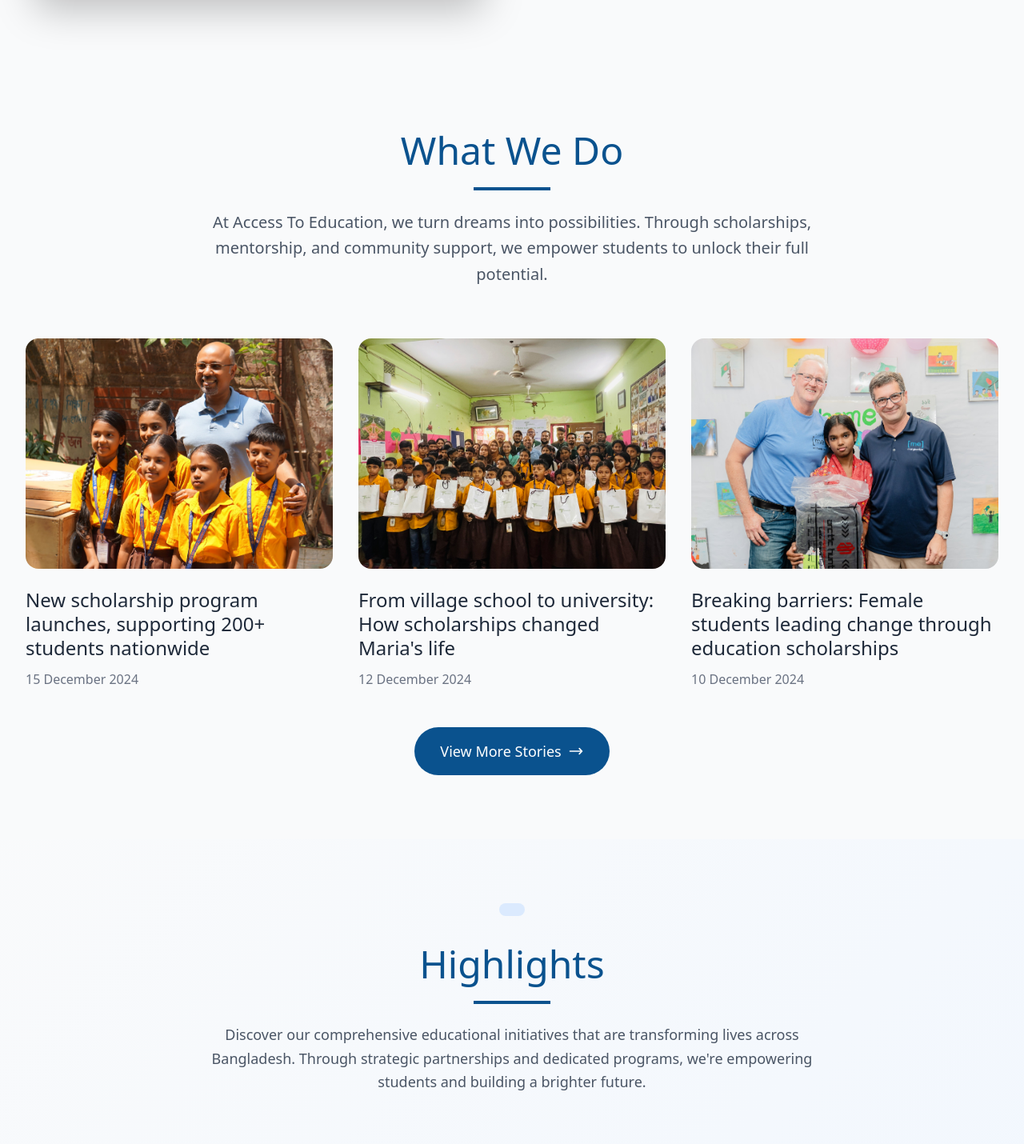
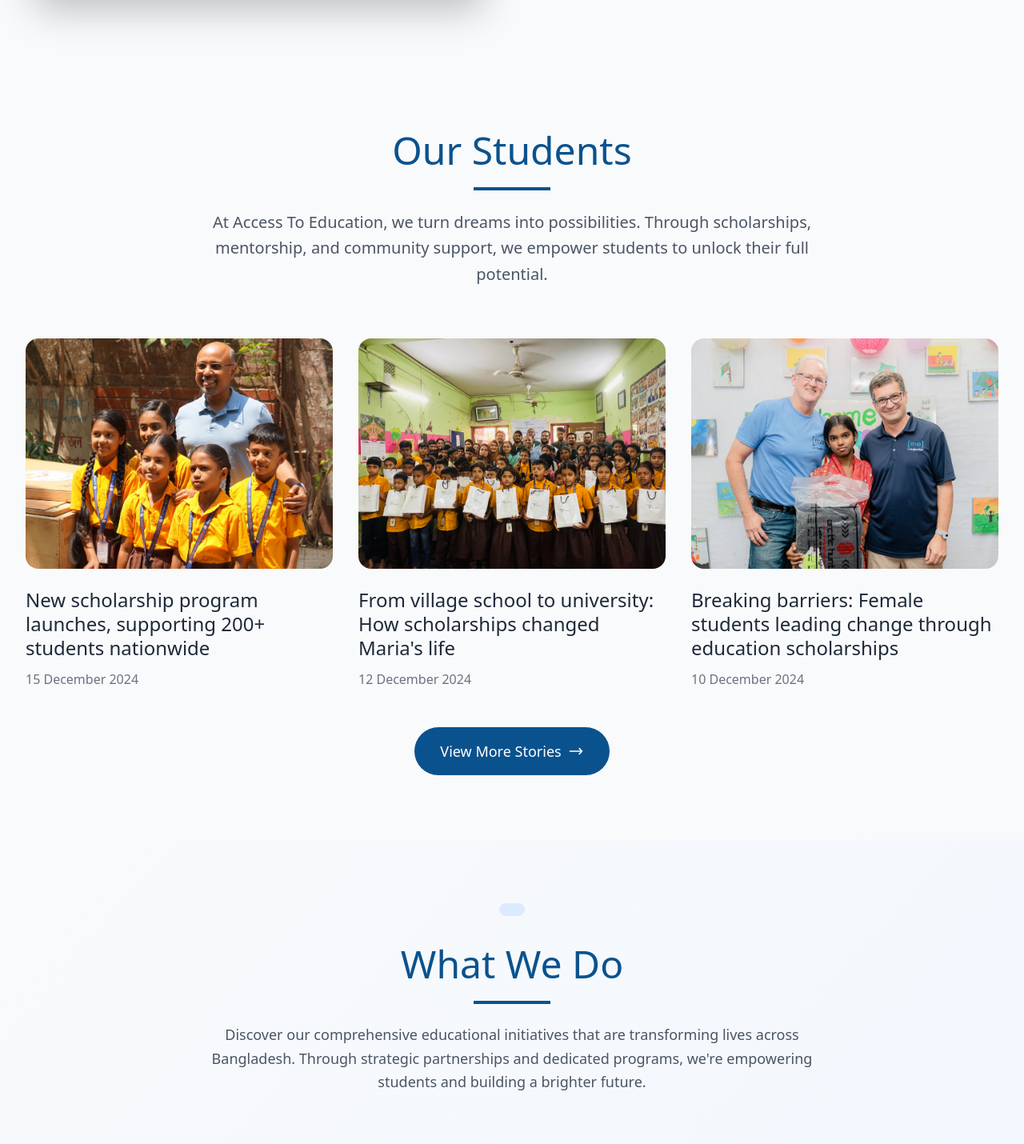
Before and after one commit to NafisaMehreen/A2E_web, a React (Vite) app: page / in a window 1280 px wide. Shown: the part 2562-3992 px from the top of the page at 80% size. Built offline with nearby package versions, Linux system fonts and the light colour scheme.

Commit message:
headline update

```diff
--- a/src/components/Highlights.tsx
+++ b/src/components/Highlights.tsx
@@ -66,7 +66,7 @@ const Highlights = () => {
                     </div>
 
                     <h2 className="text-4xl md:text-5xl text-gray-800 leading-tight mb-4 comfortaa-bold" style={{ color: '#0a528e' }}>
-                        Highlights
+                        What We Do
                     </h2>
                     <div className="w-24 h-1 mx-auto mb-6" style={{ backgroundColor: '#0a528e' }}></div>
 
--- a/src/components/Navbar.tsx
+++ b/src/components/Navbar.tsx
@@ -11,7 +11,7 @@ const Navbar = () => {
           <div className="flex items-center">
             <div className="flex-shrink-0 flex items-center group">
               <div className="relative">
-                <img src="/Education logo.svg" alt="Access to Education Logo" className="w-16 h-16 mr-4 transition-transform group-hover:scale-110"/>
+                <img src="/Education logo.svg" alt="Access to Education Logo" className="w-16 h-16 mr-4 transition-transform group-hover:scale-110" />
                 <div className="absolute -inset-2 bg-blue-100 rounded-full opacity-0 group-hover:opacity-20 transition-opacity"></div>
               </div>
               <div>
--- a/src/components/Wwedo.tsx
+++ b/src/components/Wwedo.tsx
@@ -31,7 +31,7 @@ const HighlightsSection = () => {
                 {/* Section Header */}
                 <div className="text-center mb-16">
                     <h2 className="text-4xl md:text-5xl text-gray-800 leading-tight mb-4 comfortaa-bold" style={{ color: '#0a528e' }}>
-                        What We Do
+                        Our Students
                     </h2>
                     <div className="w-24 h-1 mx-auto mb-6" style={{ backgroundColor: '#0a528e' }}></div>
                     <p className="text-xl text-gray-600 leading-relaxed comfortaa-regular max-w-3xl mx-auto">
```
